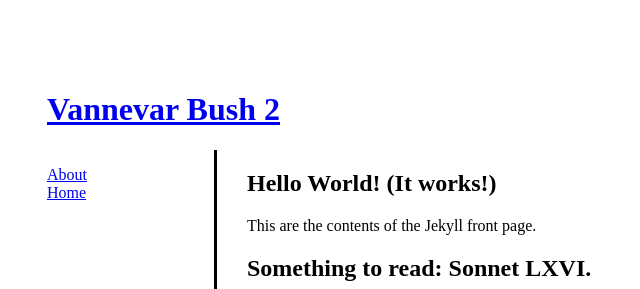
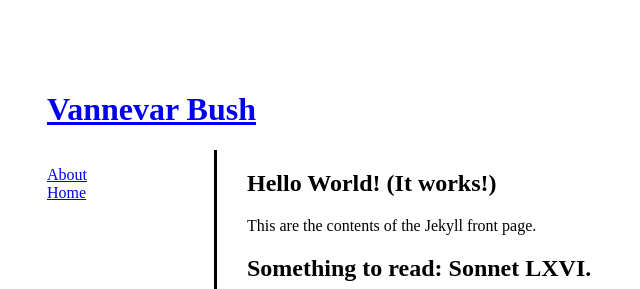
Before and after one commit to sonapin/learn-jekyll-2, a Jekyll site: the page built from index.md, in a window 1280 px wide. Shown: the top 289 px of the page, without its empty margins (193-833 px from the left). Built offline with Jekyll 4.4.1, drawn with Linux system fonts in a browser that asks for light colours.

Commit message:
Change
zmena url

```diff
--- a/_config.yml
+++ b/_config.yml
@@ -13,15 +13,15 @@
 # you will see them accessed via {{ site.title }}, {{ site.email }}, and so on.
 # You can create any custom variable you would like, and they will be accessible
 # in the templates via {{ site.myvariable }}.
-title: Vannevar Bush 2
+title: Vannevar Bush
 email: your-email@domain.com
 description: > # this means to ignore newlines until "baseurl:"
   Write an awesome description for your new site here. You can edit this
   line in _config.yml. It will appear in your document head meta (for
   Google search results) and in your feed.xml site description.
 baseurl: "/learn-jekyll" # the subpath of your site, e.g. /blog
-url: "https://jan-martinek.github.io/learn-jekyll" # the base hostname & protocol for your site, e.g. http://example.com
-
+#url: "https://jan-martinek.github.io/learn-jekyll" # the base hostname & protocol for your site, e.g. http://example.com
+url: "https://usernameisalreadytaken16.github.io/Learn-jekyll"
 # Build settings
 markdown: kramdown
 gems:
```
